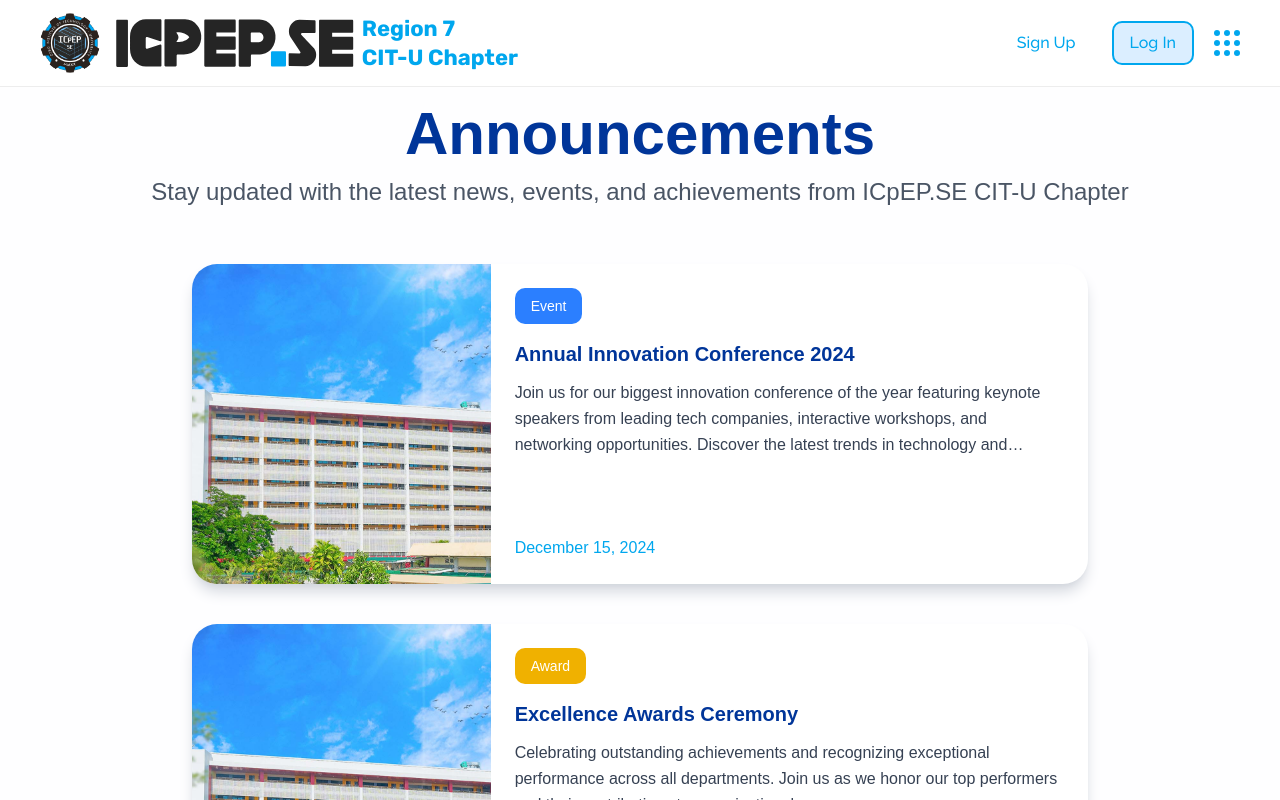
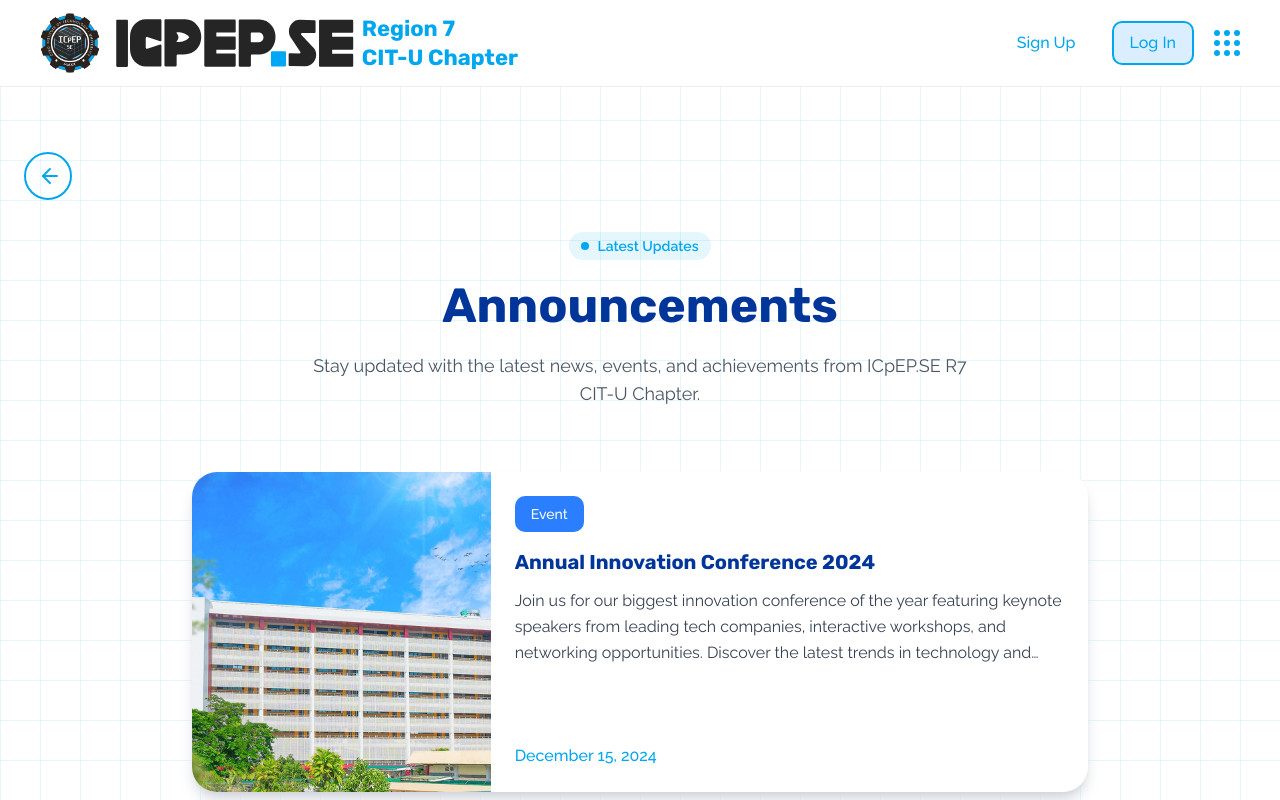
Before and after one commit to ShanRaboy11/icpep-se-citu, a Next.js app in the folder client/: page /announcements in a window 1280 px wide. Shown: the top 800 px of the page. Built offline with nearby package versions, Linux system fonts and the light colour scheme.

Commit message:
fix(ui): adjust announcement ui - rexi

```diff
--- a/client/src/app/announcements/page.tsx
+++ b/client/src/app/announcements/page.tsx
@@ -5,6 +5,7 @@ import { AnnouncementCard } from "../components/cards/announcement_card";
 import Header from "../components/header";
 import Footer from "../components/footer";
 import { ArrowLeft } from "lucide-react";
+import Grid from "../components/grid";
 
 interface Announcement {
   id: string;
@@ -202,32 +203,54 @@ export default function AnnouncementsPage() {
   };
 
   const handleBackToHome = () => {
-    router.push('/');
+    router.push("/");
   };
 
   return (
-    <div className="min-h-screen" style={{ backgroundColor: "#FEFEFF" }}>
+    // --> MODIFICATION 2: Set up the page structure to match DevelopersPage
+    <div className="min-h-screen bg-white flex flex-col relative">
+      {/* Add the interactive grid background */}
+      <Grid />
+
+      {/* Wrapper to keep all content on top */}
+      <div className="relative z-10 flex flex-col min-h-screen">
         <Header />
 
-      <div className="py-8 px-4 sm:py-10 sm:px-6 lg:py-12 lg:px-12 xl:px-16">
+        <main className="max-w-7xl mx-auto px-6 pt-[9.5rem] pb-12 w-full flex-grow">
           {/* Back to Home Navigation */}
-        <div className="mb-6 sm:mb-8 flex justify-start pl-4 sm:pl-8 md:pl-4 lg:pl-32 xl:pl-60">
+          <div className="mb-8 flex justify-start pl-4 sm:pl-8 md:pl-0">
+            {/* --- MODIFICATION: Updated button with shimmer effect --- */}
             <button
               onClick={handleBackToHome}
-            className="flex items-center text-[#00A7EE] hover:text-[#003599] transition-colors font-medium text-sm sm:text-base"
+              title="Back to Home"
+              className="relative flex h-12 w-12 cursor-pointer items-center justify-center
+                         rounded-full border-2 border-primary1 text-primary1
+                         overflow-hidden transition-all duration-300 ease-in-out
+                         active:scale-95 before:absolute before:inset-0
+                         before:bg-gradient-to-r before:from-transparent
+                         before:via-white/40 before:to-transparent
+                         before:translate-x-[-100%] hover:before:translate-x-[100%]
+                         before:transition-transform before:duration-700"
             >
-            <ArrowLeft className="w-4 h-4 sm:w-5 sm:h-5 mr-2" />
-            Back to Home
+              {/* --- MODIFICATION: Nudged arrow to the right --- */}
+              <ArrowLeft className="h-6 w-6 animate-nudge-left translate-x-[2px]" />
             </button>
           </div>
 
-        <div className="text-center">
-          <h1 className="text-3xl sm:text-5xl lg:text-6xl text-[#003599] mb-2 sm:mb-3 font-bold">
+          {/* --> MODIFICATION 4: Title section updated to match DevelopersPage */}
+          <div className="mb-16 text-center">
+            <div className="inline-flex items-center gap-2 rounded-full bg-primary1/10 px-3 py-1 mb-4">
+              <div className="h-2 w-2 rounded-full bg-primary1"></div>
+              <span className="font-raleway text-sm font-semibold text-primary1">
+                Latest Updates
+              </span>
+            </div>
+            <h1 className="font-rubik text-4xl sm:text-5xl font-bold text-primary3 leading-tight mb-4">
               Announcements
             </h1>
-          <p className="text-base sm:text-2xl text-gray-600 max-w-6xl mx-auto px-4 pb-14">
+            <p className="font-raleway text-gray-600 text-base sm:text-lg max-w-2xl mx-auto">
               Stay updated with the latest news, events, and achievements from
-            ICpEP.SE CIT-U Chapter
+              ICpEP.SE R7 CIT-U Chapter.
             </p>
           </div>
 
@@ -237,11 +260,7 @@ export default function AnnouncementsPage() {
               {sortedAnnouncements.map((announcement) => (
                 <AnnouncementCard
                   key={announcement.id}
-                id={announcement.id}
-                title={announcement.title}
-                description={announcement.description}
-                date={announcement.date}
-                type={announcement.type}
+                  {...announcement}
                   imageUrl="/gle.png"
                   onClick={() => handleAnnouncementClick(announcement)}
                 />
@@ -266,18 +285,19 @@ export default function AnnouncementsPage() {
                     />
                   </svg>
                 </div>
-              <h3 className="text-xl text-gray-600 mb-2">
+                <h3 className="font-rubik text-xl text-gray-600 mb-2">
                   No announcements yet
                 </h3>
-              <p className="text-gray-500">
+                <p className="font-raleway text-gray-500">
                   Check back later for updates and news.
                 </p>
               </div>
             )}
           </div>
-      </div>
+        </main>
 
         <Footer />
       </div>
+    </div>
   );
 }
--- a/client/src/app/components/cards/announcement_card.tsx
+++ b/client/src/app/components/cards/announcement_card.tsx
@@ -17,21 +17,15 @@ export function AnnouncementCard({
   onClick,
 }: AnnouncementProps) {
   const getTypeColor = (type: string) => {
+    // ... switch statement remains the same
     switch (type.toLowerCase()) {
-      case "event":
-        return "bg-blue-500 text-white";
-      case "seminar":
-        return "bg-sky-500 text-white";
-      case "achievement":
-        return "bg-green-500 text-white";
-      case "workshop":
-        return "bg-purple-500 text-white";
-      case "meeting":
-        return "bg-orange-500 text-white";
-      case "award":
-        return "bg-yellow-500 text-white";
-      default:
-        return "bg-gray-500 text-white";
+      case "event": return "bg-blue-500 text-white";
+      case "seminar": return "bg-sky-500 text-white";
+      case "achievement": return "bg-green-500 text-white";
+      case "workshop": return "bg-purple-500 text-white";
+      case "meeting": return "bg-orange-500 text-white";
+      case "award": return "bg-yellow-500 text-white";
+      default: return "bg-gray-500 text-white";
     }
   };
 
@@ -45,13 +39,15 @@ export function AnnouncementCard({
   };
 
   return (
+    // --- MODIFICATION 1: Added new transition and hover effect classes ---
     <div
-      className="bg-white rounded-[25px] shadow-lg
-                 shadow-gray-300
+      className="bg-white rounded-[25px] shadow-lg shadow-gray-300
                  overflow-hidden mb-10 max-w-4xl mx-auto
                  h-auto md:h-80 cursor-pointer
-                 hover:shadow-2xl hover:shadow-blue-400/50
-                 transition-shadow duration-300"
+                 transition-all duration-300 ease-in-out
+                 hover:shadow-2xl hover:shadow-primary1/40
+                 hover:-translate-y-1 hover:scale-[1.02]
+                 hover:ring-2 hover:ring-primary1/50"
       onClick={onClick}
     >
       <div className="md:flex h-full">
@@ -69,8 +65,9 @@ export function AnnouncementCard({
           <div>
             {/* Type Badge */}
             <div className="mb-3 sm:mb-4">
+              {/* --- MODIFICATION 2: Font changed to Raleway --- */}
               <span
-                className={`inline-block px-3 py-1 sm:px-4 sm:py-2 rounded-[10px] text-xs sm:text-sm font-medium ${getTypeColor(
+                className={`inline-block px-3 py-1 sm:px-4 sm:py-2 rounded-[10px] text-xs sm:text-sm font-raleway font-medium ${getTypeColor(
                   type
                 )}`}
               >
@@ -78,20 +75,21 @@ export function AnnouncementCard({
               </span>
             </div>
 
-            {/* Title */}
-            <h3 className="mb-2 sm:mb-3 text-[#003599] text-lg sm:text-xl font-bold line-clamp-2">
+            {/* Title (Remains Rubik) */}
+            <h3 className="mb-2 sm:mb-3 text-[#003599] text-lg sm:text-xl font-rubik font-bold line-clamp-2">
               {title}
             </h3>
 
-            {/* Description */}
-            <p className="text-gray-700 text-sm sm:text-base mb-2 sm:mb-4 leading-relaxed line-clamp-2 sm:line-clamp-3 overflow-hidden">
+            {/* Description (Remains Raleway) */}
+            <p className="font-raleway text-gray-700 text-sm sm:text-base mb-2 sm:mb-4 leading-relaxed line-clamp-2 sm:line-clamp-3 overflow-hidden">
               {description}
             </p>
           </div>
 
           {/* Date */}
           <div className="mt-2 md:mt-auto">
-            <p className="text-[#00A7EE] font-medium text-sm sm:text-base">
+            {/* --- MODIFICATION 3: Font changed to Raleway --- */}
+            <p className="font-raleway text-[#00A7EE] font-medium text-sm sm:text-base">
               {formatDate(date)}
             </p>
           </div>
--- a/client/src/app/globals.css
+++ b/client/src/app/globals.css
@@ -294,3 +294,17 @@ html {
   /* This transition smooths the spotlight's movement */
   transition: background 0.1s ease-out;
 }
+
+@keyframes nudge-left {
+  0%,
+  100% {
+    transform: translateX(0);
+  }
+  50% {
+    transform: translateX(-5px); /* Adjust distance as needed */
+  }
+}
+
+.animate-nudge-left {
+  animation: nudge-left 1.5s ease-in-out infinite;
+}
```
Lines whose indentation alone changed are shown as unchanged.
